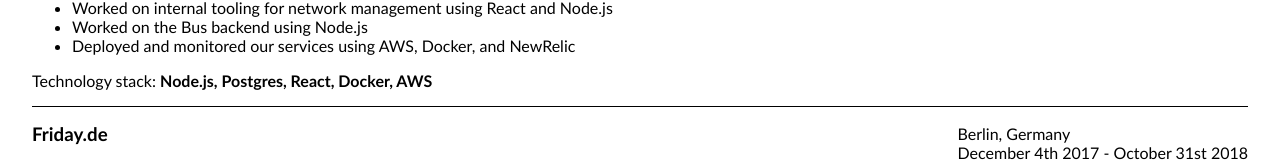
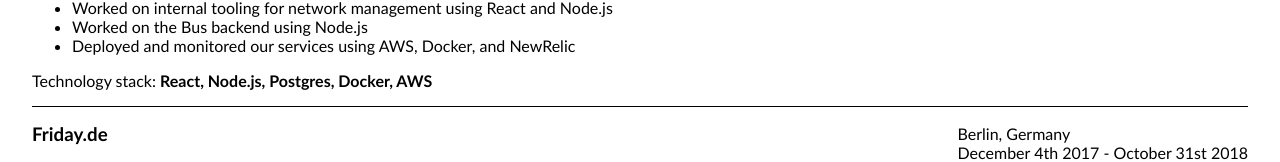
Before and after one commit to aghoneim92/homepage-old, a React (Create React App) app: page /resume in a window 1280 px wide. Shown: the part 571-733 px from the top of the page. Built offline with nearby package versions, Linux system fonts and the light colour scheme.

Commit message:
Improve technology stack section

```diff
--- a/src/components/Resume/WorkExperience.tsx
+++ b/src/components/Resume/WorkExperience.tsx
@@ -24,7 +24,7 @@
       "Worked on the Bus backend using Node.js",
       "Deployed and monitored our services using AWS, Docker, and NewRelic",
     ],
-    technologies: ["Node.js", "Postgres", "React", "Docker", "AWS"],
+    technologies: ["React", "Node.js", "Postgres", "Docker", "AWS"],
   },
   {
     from: "December 4th 2017",
@@ -53,7 +53,7 @@
       "Converted the website from PHP 5 to PHP 7",
       "Added git to the website",
     ],
-    technologies: ["PHP"],
+    technologies: ["PHP", "mySQL"],
   },
   {
     from: "August 2014",
```
